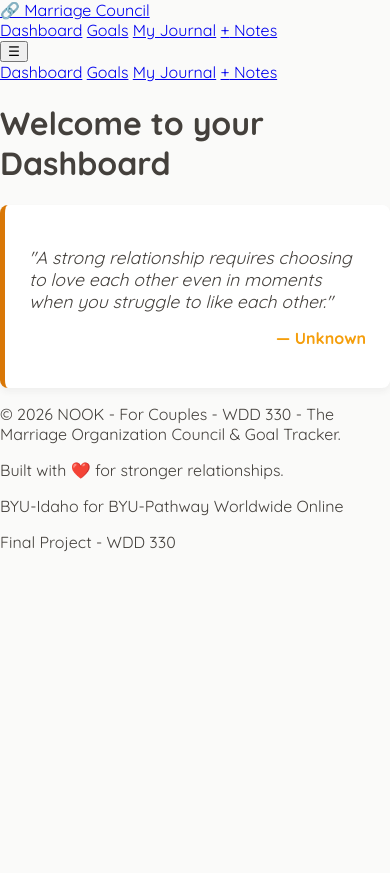
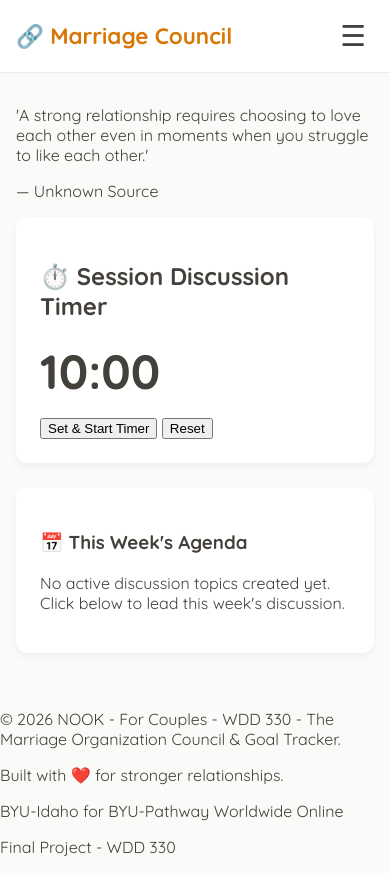
Before and after one commit to nancybellweb/final-project-WDD330-NancyBell, a website: page src/index.html in a window 390 px wide. Before the commit the page ends 844 px from the top, so only its background shows below. Drawn offline with Linux system fonts and the light colour scheme; no server answers.

Commit message:
updating external services and style to display mobile and desktop views

```diff
--- a/src/css/style.css
+++ b/src/css/style.css
@@ -1,15 +1,12 @@
-/* Import your Google Font style preference */
+/* base - global styles */
 @import url('https://fonts.googleapis.com/css2?family=Quicksand:wght@400;500;700&display=swap');
 
 :root {
-  /* Graphic Brand Colors */
   --primary-accent: #D97706;   /* Warm Amber / Terracotta */
   --secondary-accent: #F59E0B; /* Soft Honey Gold */
   --bg-light: #FAFAF9;         /* Soft Stone Off-White */
   --surface-white: #FFFFFF;    /* Pure White for Cards */
   --text-main: #44403C;        /* Warm Charcoal */
-
-  /* Typography Choice */
   --font-main: 'Quicksand', sans-serif;
 }
 
@@ -19,40 +16,156 @@ body {
   font-family: var(--font-main);
   margin: 0;
   padding: 0;
+  display: flex;
+  flex-direction: column;
+  min-height: 100vh;
 }
 
-/* CSS Animations */
-@keyframes fadeIn {
-  from {
-    opacity: 0;
-    transform: translateY(10px);
+/* Reusable Container Card */
+.content-card {
+  background-color: var(--surface-white);
+  border-radius: 12px;
+  padding: 1.5rem;
+  margin-bottom: 1.5rem;
+  box-shadow: 0 4px 6px rgba(68, 64, 60, 0.05);
+  animation: fadeIn 0.6s ease-out forwards;
+}
+
+/*header and navigation */
+#main-header {
+  background-color: var(--surface-white);
+  border-bottom: 1px solid rgba(68, 64, 60, 0.1);
+  position: sticky;
+  top: 0;
+  z-index: 1000;
+}
+
+.header-container {
+  display: flex;
+  justify-content: space-between;
+  align-items: center;
+  padding: 1rem;
+  max-width: 1200px;
+  margin: 0 auto;
+}
+
+.logo a {
+  font-size: 1.4rem;
+  font-weight: 700;
+  color: var(--primary-accent);
+  text-decoration: none;
+}
+
+/* Desktop navigation hidden by default on mobile */
+.nav-desktop {
+  display: none;
+}
+
+/* Hamburger Trigger Button */
+.hamburger-menu-btn {
+  background: none;
+  border: none;
+  font-size: 1.8rem;
+  color: var(--text-main);
+  cursor: pointer;
+  padding: 0.2rem 0.5rem;
+}
+
+/* Mobile Dropdown Drawer Configuration */
+.nav-mobile {
+  display: flex;
+  flex-direction: column;
+  background-color: var(--surface-white);
+  border-top: 1px solid rgba(68, 64, 60, 0.05);
+  padding: 0;
+  max-height: 300px;
+  overflow: hidden;
+  transition: max-height 0.3s ease-in-out, padding 0.3s ease-in-out;
+}
+
+.nav-mobile.hidden {
+  max-height: 0;
+  padding: 0;
+  border: none;
+}
+
+.nav-mobile a {
+  padding: 1rem 1.5rem;
+  text-decoration: none;
+  color: var(--text-main);
+  font-weight: 500;
+  border-bottom: 1px solid rgba(68, 64, 60, 0.02);
+}
+
+.nav-mobile a:hover {
+  background-color: rgba(245, 158, 11, 0.05);
+  color: var(--primary-accent);
+}
+
+/* mobile*/
+.dashboard-grid {
+  display: grid;
+  grid-template-columns: 1fr; /* Single column on small screens */
+  gap: 1.5rem;
+  padding: 1rem;
+  max-width: 1200px;
+  margin: 0 auto;
+  width: 100%;
+  box-sizing: border-box;
+}
+
+/* Hide desktop specific side-columns on mobile view */
+.left-column, .right-column {
+  display: none;
+}
+
+/* Center column takes full focus on mobile */
+.center-column {
+  display: block;
+}
+
+/*desktop view*/
+@media (min-width: 768px) {
+  /* Toggle Navigation Bars */
+  .hamburger-menu-btn, .nav-mobile {
+    display: none !important;
   }
-  to {
-    opacity: 1;
-    transform: translateY(0);
+
+  .nav-desktop {
+    display: flex;
+    gap: 2rem;
+  }
+
+  .nav-desktop a {
+    text-decoration: none;
+    color: var(--text-main);
+    font-weight: 500;
+    transition: color 0.2s ease;
+  }
+
+  .nav-desktop a:hover {
+    color: var(--primary-accent);
+  }
+
+  /* Structural 3-Column Layout Activation */
+  .dashboard-grid {
+    grid-template-columns: 280px 1fr 280px; /* 3 distinct columns */
+    padding: 2rem 1rem;
+  }
+
+  /* Render all side containers cleanly in place */
+  .left-column, .right-column {
+    display: block;
   }
 }
 
-.quote-card {
-  background-color: var(--surface-white);
-  border-left: 5px solid var(--primary-accent);
-  padding: 1.5rem;
-  border-radius: 8px;
-  box-shadow: 0 4px 6px rgba(68, 64, 60, 0.05);
-  margin: 1rem 0;
-
-  /* Apply the required CSS Animation */
-  animation: fadeIn 0.6s ease-out forwards;
+/* Animation*/
+@keyframes fadeIn {
+  from { opacity: 0; transform: translateY(10px); }
+  to { opacity: 1; transform: translateY(0); }
 }
 
-.quote-text {
-  font-style: italic;
-  font-size: 1.1rem;
-  margin-bottom: 0.5rem;
+.accent-plus {
+  color: var(--secondary-accent);
+  font-weight: 700;
 }
-
-.quote-author {
-  text-align: right;
-  font-weight: 700;
-  color: var(--secondary-accent);
-}
--- a/src/index.html
+++ b/src/index.html
@@ -1,22 +1,61 @@
-<!doctype html>
+<!DOCTYPE html>
 <html lang="en">
-  <head>
-    <meta charset="UTF-8" />
-    <meta name="viewport" content="width=device-width, initial-scale=1.0" />
-    <title>Nook | Home</title>
-    <link rel="stylesheet" href="/css/style.css" />
-    <script type="module" src="/js/main.js" defer></script>
-  </head>
-
+<head>
+  <meta charset="UTF-8">
+  <meta name="viewport" content="width=device-width, initial-scale=1.0">
+  <title>The Marriage Organization Council</title>
+  <link rel="stylesheet" href="/src/css/style.css">
+  <script type="module" src="/src/js/main.js"></script>
+</head>
 <body>
 
   <header id="main-header"></header>
 
-  <main id="main-dashboard-content">
-    <h1>Welcome to your Dashboard</h1>
-    <div id="daily-quote-container" class="daily-quote">
-      <!-- Daily quote will be rendered here -->
-    </div>
+  <main class="dashboard-grid">
+
+    <aside class="left-column">
+      <div class="content-card">
+        <h3>My Journal</h3>
+        <p>Prompting your daily entry setup context...</p>
+      </div>
+      <div class="content-card">
+        <h3>Quick Notes</h3>
+        <p>Appreciation notes display box...</p>
+      </div>
+    </aside>
+
+    <section class="center-column">
+      <div id="daily-quote-container"></div>
+
+      <section class="timer-card content-card">
+        <h2>⏱️ Session Discussion Timer</h2>
+        <div class="timer-display-wrapper" style="font-size: 3rem; font-weight: 700; margin: 1rem 0;">
+          <span id="timer-countdown">10:00</span>
+        </div>
+        <div class="timer-controls">
+          <button id="start-timer-btn" class="btn-primary">Set & Start Timer</button>
+          <button id="reset-timer-btn" class="btn-secondary">Reset</button>
+        </div>
+      </section>
+
+      <div class="content-card">
+        <h3>📅 This Week's Agenda</h3>
+        <p>No active discussion topics created yet. Click below to lead this week's discussion.</p>
+      </div>
+    </section>
+
+    <aside class="right-column">
+      <div class="content-card">
+        <h3>Couple Profile</h3>
+        <p>Current Lead: <strong style="color: var(--primary-accent);">Chris</strong></p>
+        <p>Current Log Streak: <strong>5 Days</strong></p>
+      </div>
+      <div class="content-card">
+        <h3>Priority Goals</h3>
+        <p>Individual and group tracking cards mount here...</p>
+      </div>
+    </aside>
+
   </main>
 
   <footer id="main-footer"></footer>
--- a/src/js/ExternalServices.mjs
+++ b/src/js/ExternalServices.mjs
@@ -1,57 +1,28 @@
-// /src/js/ExternalServices.mjs
 
 export default class ExternalServices {
     constructor() {
-        // Your specific Firebase Project ID from your console
-        this.firestoreBaseUrl = "https://firestore.googleapis.com/v1/projects/YOUR_FIREBASE_PROJECT_ID/databases/(default)/documents";
+        this.firestoreBaseUrl = 'https://firestore.googleapis.com/v1/projects/YOUR_FIREBASE_PROJECT_ID/databases/(default)/documents';
     }
 
-    // Generic, clean fetch handler for any standard API
     async convertToJson(res) {
-        const jsonResponse = await res.json();
         if (res.ok) {
-        return jsonResponse;
+        return await res.json();
         } else {
-        throw { name: 'servicesError', message: jsonResponse };
+        throw { name: 'servicesError', message: await res.json() };
         }
     }
 
-    // 1. ZenQuotes API Fetcher with CORS Proxy
-async getRandomQuote() {
-    const url = "https://zenquotes.io/api/random";
+    //  quote fetcher
+    async getRandomQuote() {
+        // We change this to a completely open API that permits localhost origins
+        const url = 'https://dummyjson.com/quotes/random';
 
-    const proxyUrl = `https://api.allorigins.win/get?url=${encodeURIComponent(url)}`;
+        const response = await fetch(url);
+        const data = await this.convertToJson(response);
 
-    const response = await fetch(proxyUrl);
-    const data = await response.json();
-
-    // AllOrigins wraps the original response inside a "contents" stringified JSON object
-    if (data && data.contents) {
-        const parsedContents = JSON.parse(data.contents);
-        return parsedContents[0];
-        }
-
-        return data[0];
-    }
-
-    // 2. Vanilla Firebase Firestore GET - Goals Agenda
-    async getDocuments(collectionName) {
-        const response = await fetch(`${this.firestoreBaseUrl}/${collectionName}`);
-        return await this.convertToJson(response);
-    }
-
-    // 3. Vanilla Firebase Firestore POST (Save Goals/Agenda)
-    async createDocument(collectionName, data) {
-        const options = {
-        method: 'POST',
-        headers: {
-            'Content-Type': 'application/json'
-        },
-        body: JSON.stringify({
-            fields: data
-        })
+        return {
+        q: data.quote,
+        a: data.author
         };
-        const response = await fetch(`${this.firestoreBaseUrl}/${collectionName}`, options);
-        return await this.convertToJson(response);
     }
 }
--- a/src/js/quotes.mjs
+++ b/src/js/quotes.mjs
@@ -2,34 +2,33 @@
 import ExternalServices from './ExternalServices.mjs';
 import { qs } from './utils.mjs';
 
-    const services = new ExternalServices();
+const services = new ExternalServices();
 
-    function quoteTemplate(quoteData) {
-    // Graceful fallback if data structure changes
-    const text = quoteData.q || 'A strong relationship requires choosing to love each other even in moments when you struggle to like each other.';
-    const author = quoteData.a || 'Unknown';
+function quoteTemplate(quoteData) {
+    // Safe extraction with default fallbacks if the object is empty
+    const text = quoteData?.q || 'A strong relationship requires choosing to love each other even in moments when you struggle to like each other.';
+    const author = quoteData?.a || 'Unknown Source';
 
     return `
-        <div class="quote-card">
-        <p class="quote-text">"${text}"</p>
-        <p class="quote-author">— ${author}</p>
+        <div class='quote-card'>
+        <p class='quote-text'>'${text}'</p>
+        <p class='quote-author'>— ${author}</p>
         </div>
     `;
-    }
+}
 
-    export async function initDailyQuote(selector) {
+export async function initDailyQuote(selector) {
     const targetElement = qs(selector);
     if (!targetElement) return;
 
     try {
-        // Show a gentle loading message or state
-        targetElement.innerHTML = '<p>Loading your quote of the week...</p>';
+        targetElement.innerHTML = '<p>Loading your inspirational quote...</p>';
 
         const rawQuote = await services.getRandomQuote();
         targetElement.innerHTML = quoteTemplate(rawQuote);
     } catch (error) {
-        console.error('Could not load fresh daily quote:', error);
-        // Render local fallback template so the layout doesn't break for the user
+        console.warn('API blocked or down. Activating local layout fallback entry:', error);
+        // This was crashing because of the typo. Now it will work seamlessly!
         targetElement.innerHTML = quoteTemplate({});
     }
 }
```
